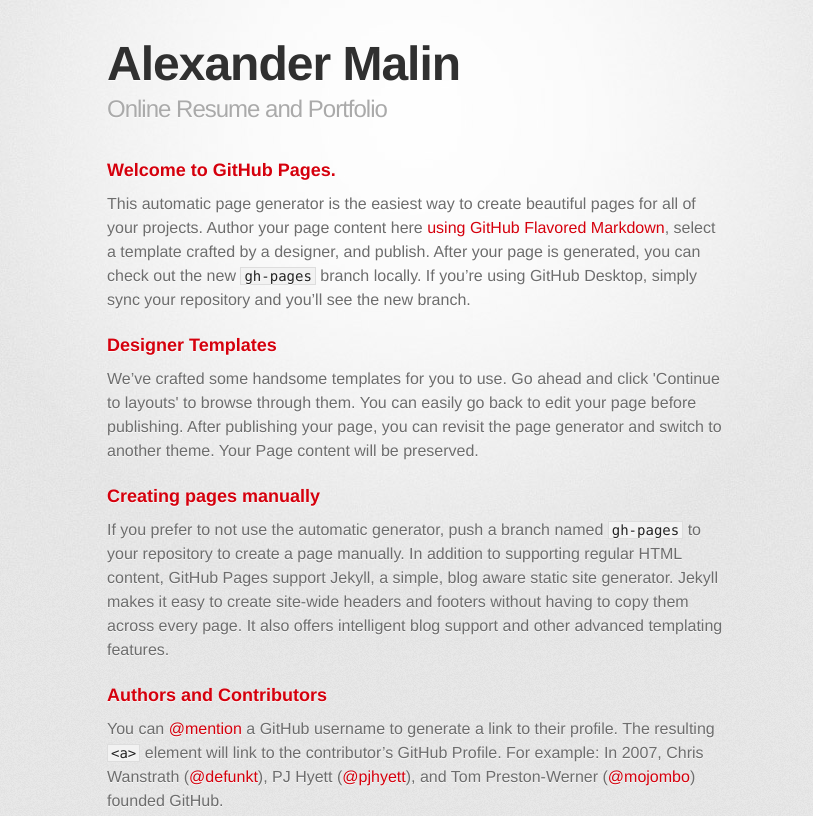
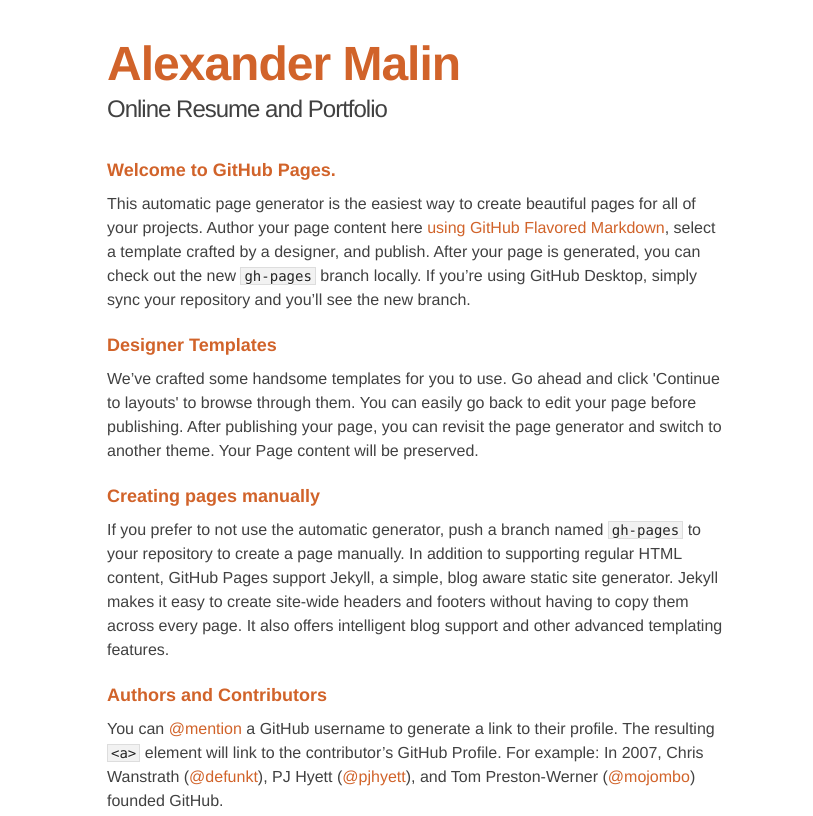
Before and after one commit to malina3/malina3.github.io, a plain HTML site: page index.html in a window 1280 px wide. Shown: the top 816 px of the page, without its empty margins (223-1036 px from the left). Drawn offline with Linux system fonts and the light colour scheme; a web font is replaced by a local one.

Commit message:
Change of colors and background.

```diff
--- a/stylesheets/stylesheet.css
+++ b/stylesheets/stylesheet.css
@@ -53,14 +53,14 @@ body {
   line-height: 1.5;
   color: #6d6d6d;
   text-shadow: 0 1px 0 rgba(255, 255, 255, 0.8);
-  background: #e7e7e7 url(../images/body-bg.png) 0 0 repeat;
+  background: #FFFFFF;
 }
 
 a {
-  color: #d5000d;
+  color: #D1632A;
 }
 a:hover {
-  color: #c5000c;
+  color: #414141;
 }
 
 header {
@@ -72,7 +72,7 @@ header h1 {
   font-family: 'Chivo', 'Helvetica Neue', Helvetica, Arial, serif;
   font-size: 48px; font-weight: 900;
   line-height: 1.2;
-  color: #303030;
+  color: #D1632A;
   letter-spacing: -1px;
 }
 
@@ -80,13 +80,12 @@ header h2 {
   font-size: 24px;
   font-weight: normal;
   line-height: 1.3;
-  color: #aaa;
+  color: #414141;
   letter-spacing: -1px;
 }
 
 #container {
   min-height: 595px;
-  background: transparent url(../images/highlight-bg.jpg) 50% 0 no-repeat;
 }
 
 .inner {
@@ -255,7 +254,7 @@ h3 {
   margin-bottom: 8px;
   font-size: 18px;
   font-weight: bold;
-  color: #d5000d;
+  color: #D1632A;
 }
 
 h4 {
@@ -275,6 +274,7 @@ h6 {
 }
 
 p {
+  color: #414141;
   margin-bottom: 20px;
   font-weight: 300;
 }
```
